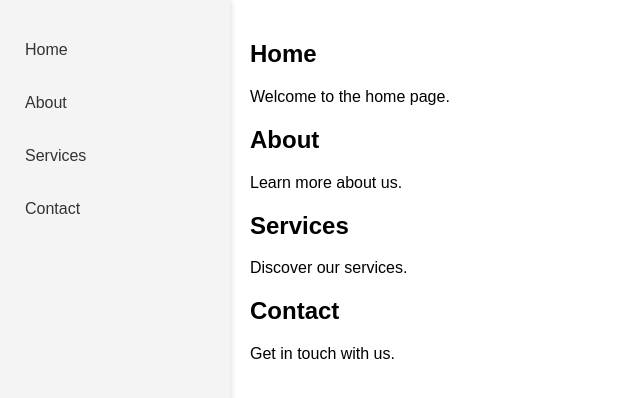
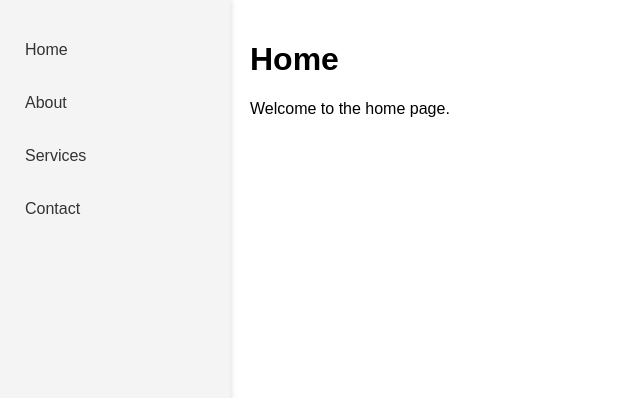
Before and after one commit to PiLLLaa/Penox, a plain HTML site: page index.html in a window 1280 px wide. Shown: the whole page, without its empty margins (0-640 px from the left). Drawn offline with Linux system fonts and the light colour scheme.

Commit message:
Update index.html

```diff
--- a/index.html
+++ b/index.html
@@ -43,29 +43,15 @@
 <body>
     <div class="sidebar">
         <ul>
-            <li><a href="#home">Home</a></li>
-            <li><a href="#about">About</a></li>
-            <li><a href="#services">Services</a></li>
-            <li><a href="#contact">Contact</a></li>
+            <li><a href="index.html">Home</a></li>
+            <li><a href="about.html">About</a></li>
+            <li><a href="services.html">Services</a></li>
+            <li><a href="contact.html">Contact</a></li>
         </ul>
     </div>
     <div class="content">
-        <section id="home">
-            <h1>Home</h1>
-            <p>Welcome to the home page.</p>
-        </section>
-        <section id="about">
-            <h1>About</h1>
-            <p>Learn more about us.</p>
-        </section>
-        <section id="services">
-            <h1>Services</h1>
-            <p>Discover our services.</p>
-        </section>
-        <section id="contact">
-            <h1>Contact</h1>
-            <p>Get in touch with us.</p>
-        </section>
+        <h1>Home</h1>
+        <p>Welcome to the home page.</p>
     </div>
 </body>
 </html>
```
